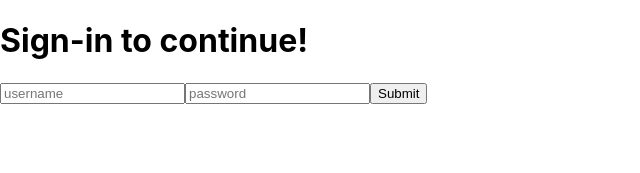
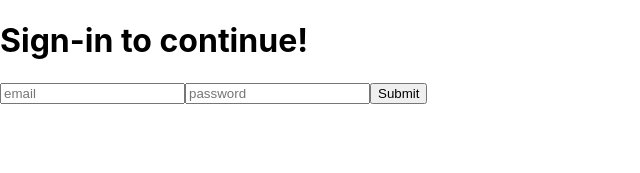
Before and after one commit to lboyer4/Movie-Tracker, a React (Create React App) app: page /login in a window 1280 px wide. Shown: the top 173 px of the page, without its empty margins (0-640 px from the left). Built offline with nearby package versions, Linux system fonts and the light colour scheme; no server answers.

Commit message:
Fetch user on login submit
Co-Authored By: Lauren Boyer <lboyer4@outlook.com>

```diff
--- a/src/containers/Login/Login.js
+++ b/src/containers/Login/Login.js
@@ -5,8 +5,9 @@ export default class Login extends Component {
 	constructor() {
 		super()
 		this.state = {
-			username: '',
-			password: ''
+			email: '',
+			password: '',
+			loggedIn: false
 		}
 	}
 
@@ -17,13 +18,25 @@ export default class Login extends Component {
 
 	handleSubmit = (e) => {
 		e.preventDefault();
-		this.getUserInput(this.state);
+		this.postLogin(this.state);
 	}
 
-	getUserInput = (state) => {
-		const userPromise = fetchUsers();
-		console.log('userPromise', userPromise)
-		return userPromise;
+	postLogin = (state) => {
+		const url = 'http://localhost:3000/api/users';
+		const { email, password } = state;
+		const options = {
+			method: 'POST',
+			headers: {
+				'Content-Type': 'application/json'
+			},
+			body: JSON.stringify({
+				email,
+				password
+			})
+		}
+		fetch(url, options)
+		.then(response => console.log('response', response))
+		.catch(error => console.log(error))
 	}
 
 	render() {
@@ -32,9 +45,9 @@ export default class Login extends Component {
 				<h1> Sign-in to continue! </h1>
 				<input
 					type="text"
-					name="username"
-					placeholder="username"
-					value={this.state.username}
+					name="email"
+					placeholder="email"
+					value={this.state.email}
 					onChange={this.handleChange}
 				/>
 				<input
```
